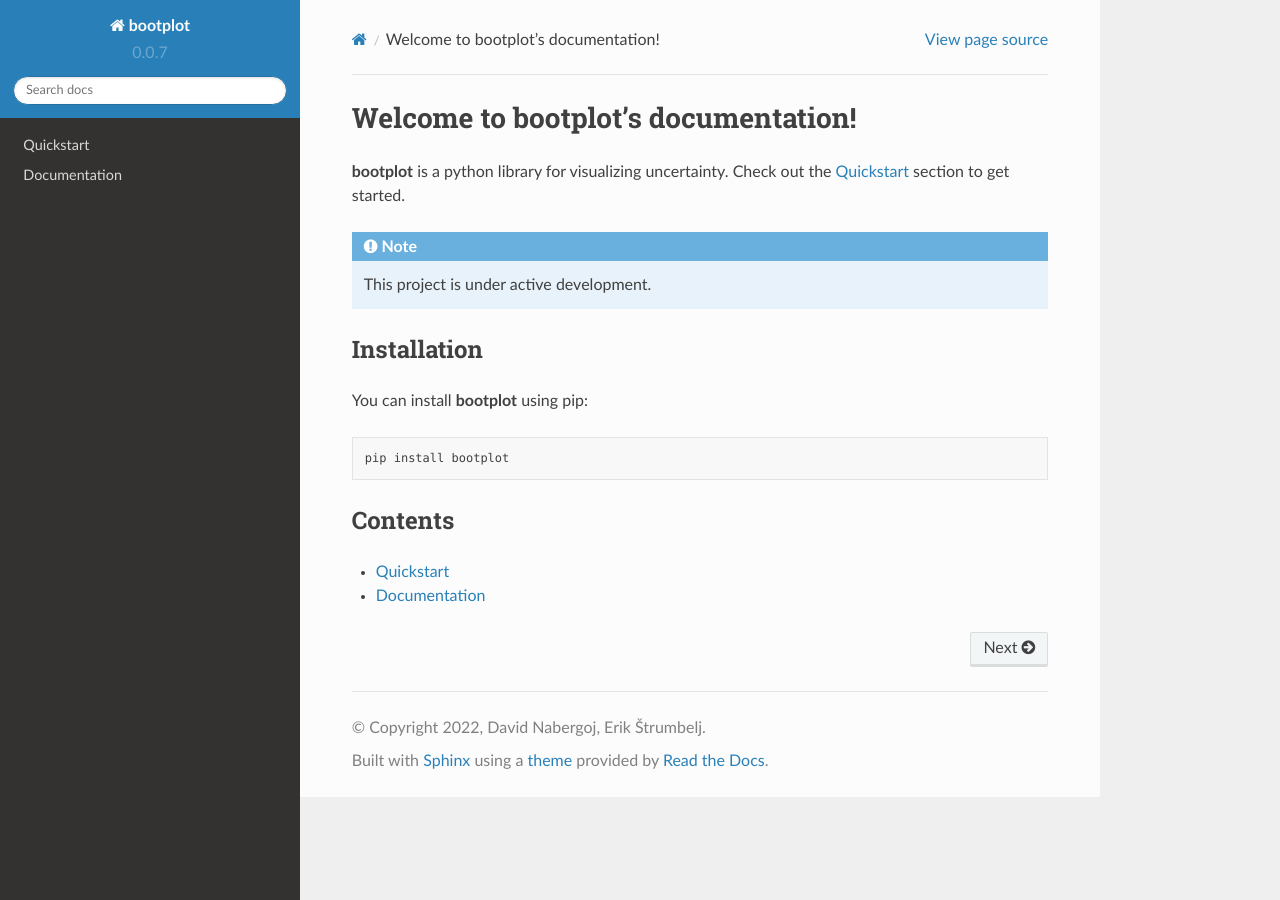
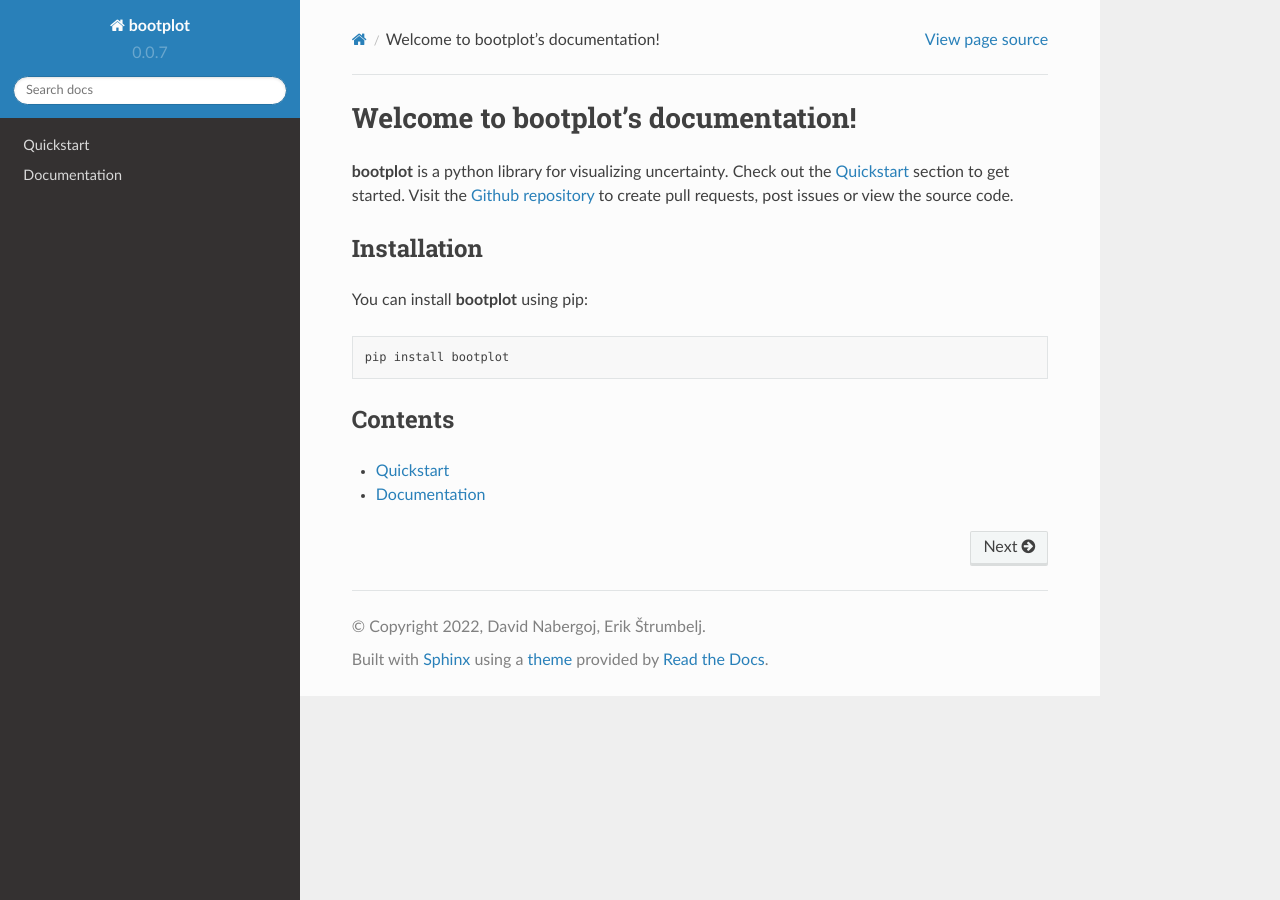
Before and after one commit to davidnabergoj/bootplot, a Sphinx documentation site: the page built from docs/source/index.rst, in a window 1280 px wide. Built offline with Sphinx 7.4.7 and the Read the Docs theme 2.0.0, drawn with Linux system fonts in a browser that asks for light colours; the version number is read from the project's files by our own code.

Commit message:
Update docs

```diff
--- a/docs/source/index.rst
+++ b/docs/source/index.rst
@@ -8,9 +8,7 @@ Welcome to bootplot's documentation!
 
 **bootplot** is a python library for visualizing uncertainty.
 Check out the :doc:`quickstart` section to get started.
-
-.. note::
-   This project is under active development.
+Visit the `Github repository <https://github.com/davidnabergoj/bootplot>`_ to create pull requests, post issues or view the source code.
 
 .. _installation:
 
```
